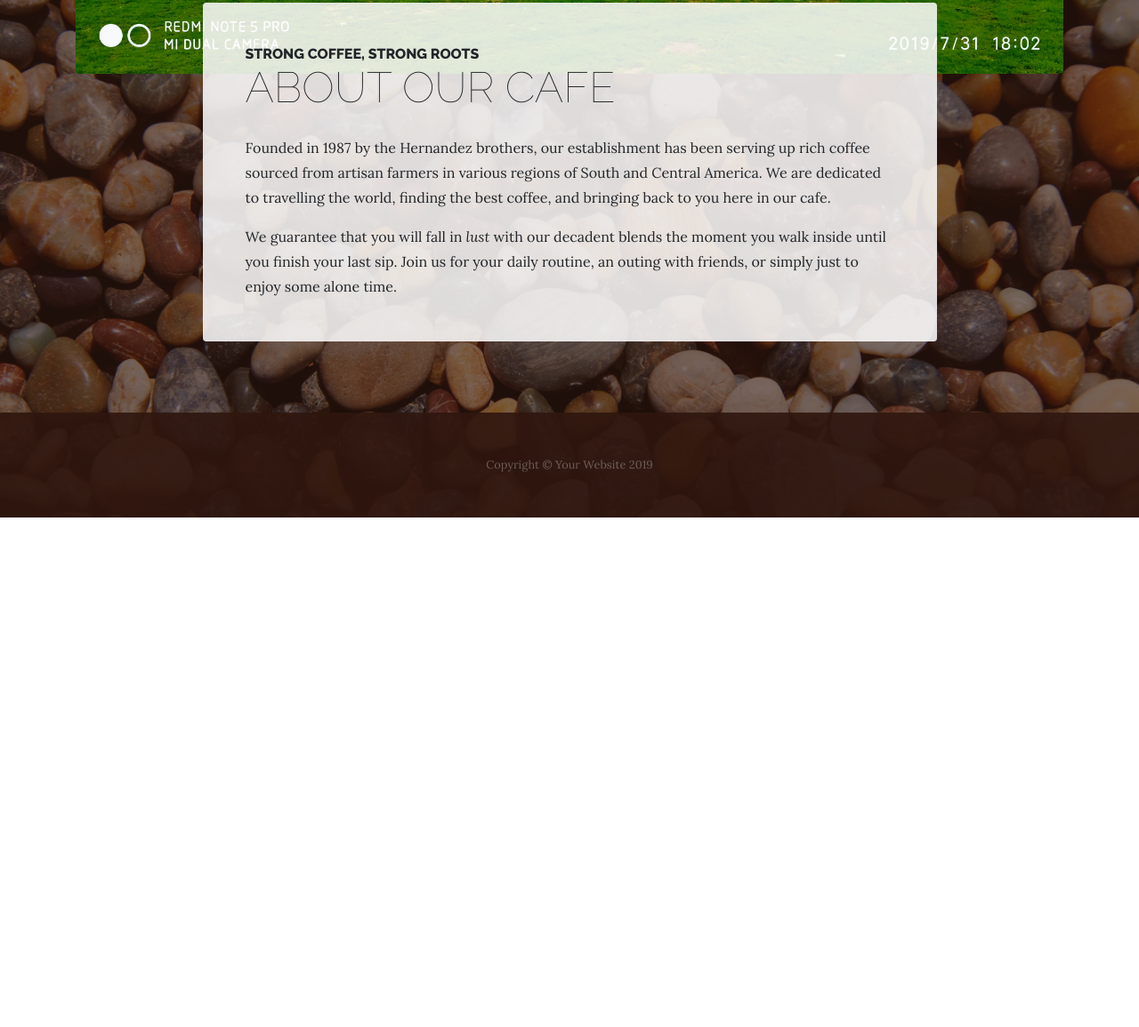
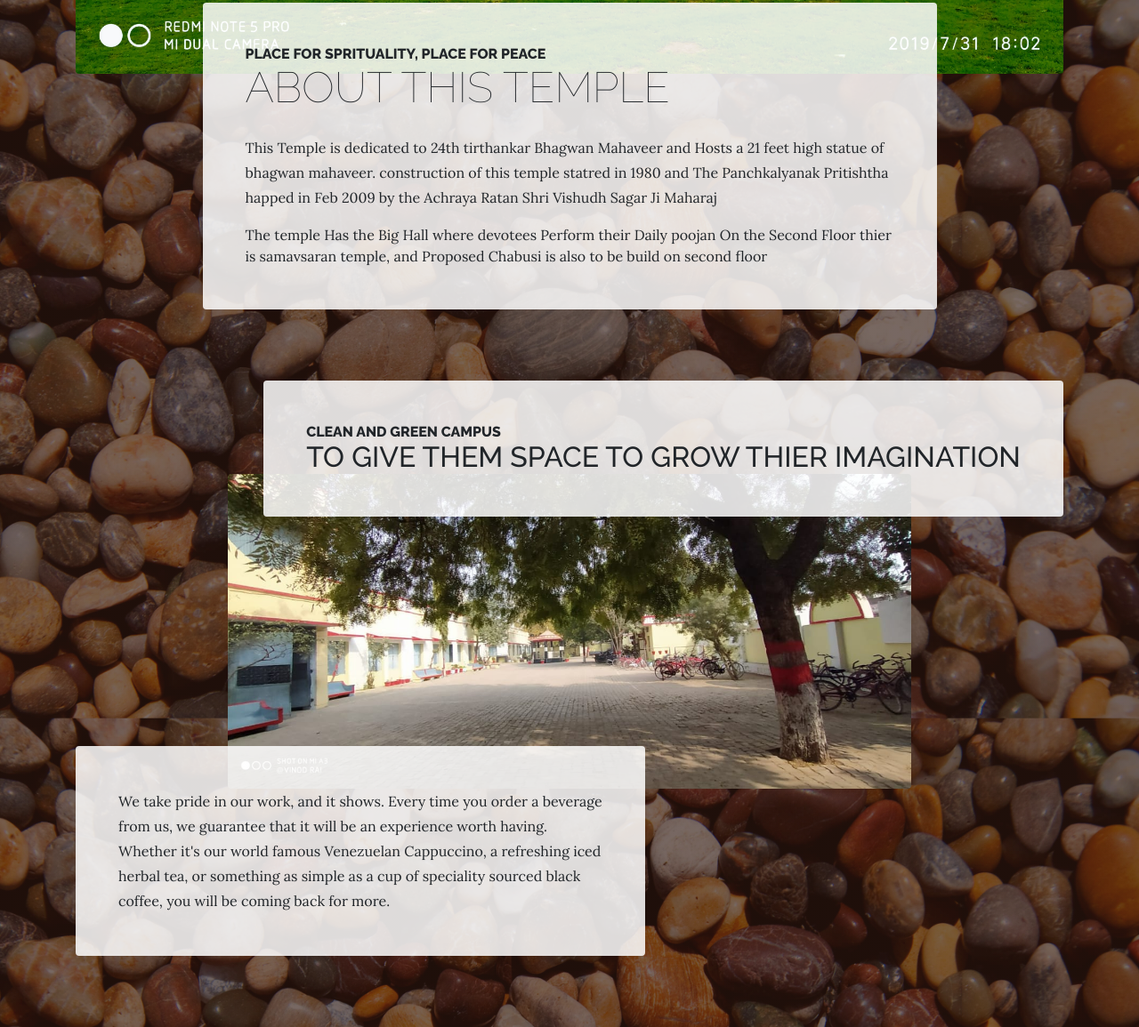
Before and after one commit to mnthnjain/bhagwan-mahaveer-baal-sanskar.github.io, a website: page temple.html in a window 1280 px wide. Shown: the part 899-2054 px from the top of the page at 89% size. Before the commit the page ends 1481 px from the top, so only its background shows below. Drawn offline with Linux system fonts and the light colour scheme.

Commit message:
added temple information

```diff
--- a/temple.html
+++ b/temple.html
@@ -68,12 +68,36 @@
           <div class="col-xl-9 col-lg-10 mx-auto">
             <div class="bg-faded rounded p-5">
               <h2 class="section-heading mb-4">
-                <span class="section-heading-upper">Strong Coffee, Strong Roots</span>
-                <span class="section-heading-lower">About Our Cafe</span>
+                <span class="section-heading-upper">Place for Sprituality, Place for Peace</span>
+                <span class="section-heading-lower">About This Temple</span>
               </h2>
-              <p>Founded in 1987 by the Hernandez brothers, our establishment has been serving up rich coffee sourced from artisan farmers in various regions of South and Central America. We are dedicated to travelling the world, finding the best coffee, and bringing back to you here in our cafe.</p>
-              <p class="mb-0">We guarantee that you will fall in <em>lust</em> with our decadent blends the moment you walk inside until you finish your last sip. Join us for your daily routine, an outing with friends, or simply just to enjoy some alone time.</p>
+              <p>
+                This Temple is dedicated to 24th tirthankar Bhagwan Mahaveer and  Hosts a 21 feet high statue of bhagwan mahaveer.
+                construction of this temple statred in 1980 and The Panchkalyanak Pritishtha happed in Feb 2009 by the Achraya Ratan Shri Vishudh Sagar Ji Maharaj
+              </p>
+                The temple Has the Big Hall where devotees Perform their Daily poojan On the Second Floor thier is samavsaran temple, and Proposed Chabusi is also to be build on second floor
             </div>
+          </div>
+        </div>
+      </div>
+    </div>
+  </section>
+
+  <section class="page-section">
+    <div class="container">
+      <div class="product-item">
+        <div class="product-item-title d-flex">
+          <div class="bg-faded p-5 d-flex ml-auto rounded">
+            <h2 class="section-heading mb-0">
+              <span class="section-heading-upper">Clean and Green Campus</span>
+              <span class="section-heading-middle">To give them space to grow thier imagination</span>
+            </h2>
+          </div>
+        </div>
+        <img class="product-item-img mx-auto d-flex rounded img-fluid mb-3 mb-lg-0" src="img/campus.jpeg" alt="">
+        <div class="product-item-description d-flex mr-auto">
+          <div class="bg-faded p-5 rounded">
+            <p class="mb-0">We take pride in our work, and it shows. Every time you order a beverage from us, we guarantee that it will be an experience worth having. Whether it's our world famous Venezuelan Cappuccino, a refreshing iced herbal tea, or something as simple as a cup of speciality sourced black coffee, you will be coming back for more.</p>
           </div>
         </div>
       </div>
@@ -93,3 +117,4 @@
 </body>
 
 </html>
+Œ
```
